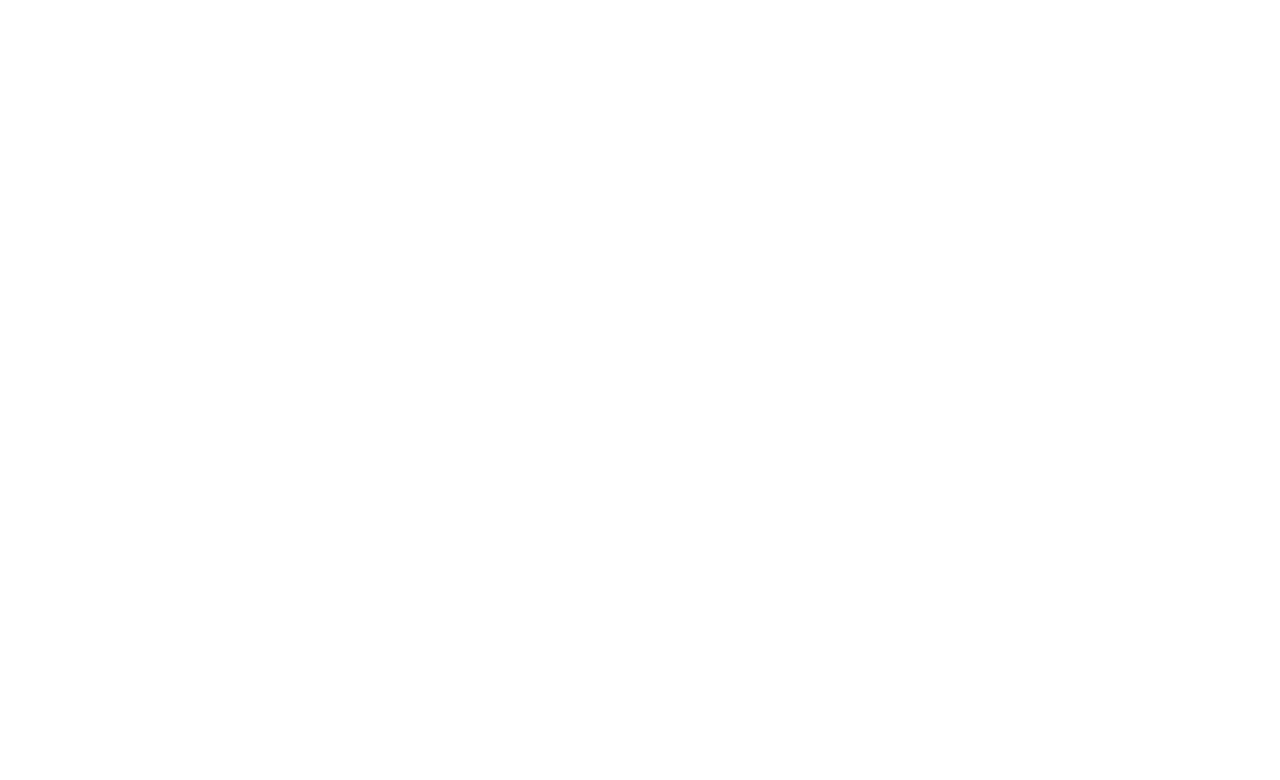
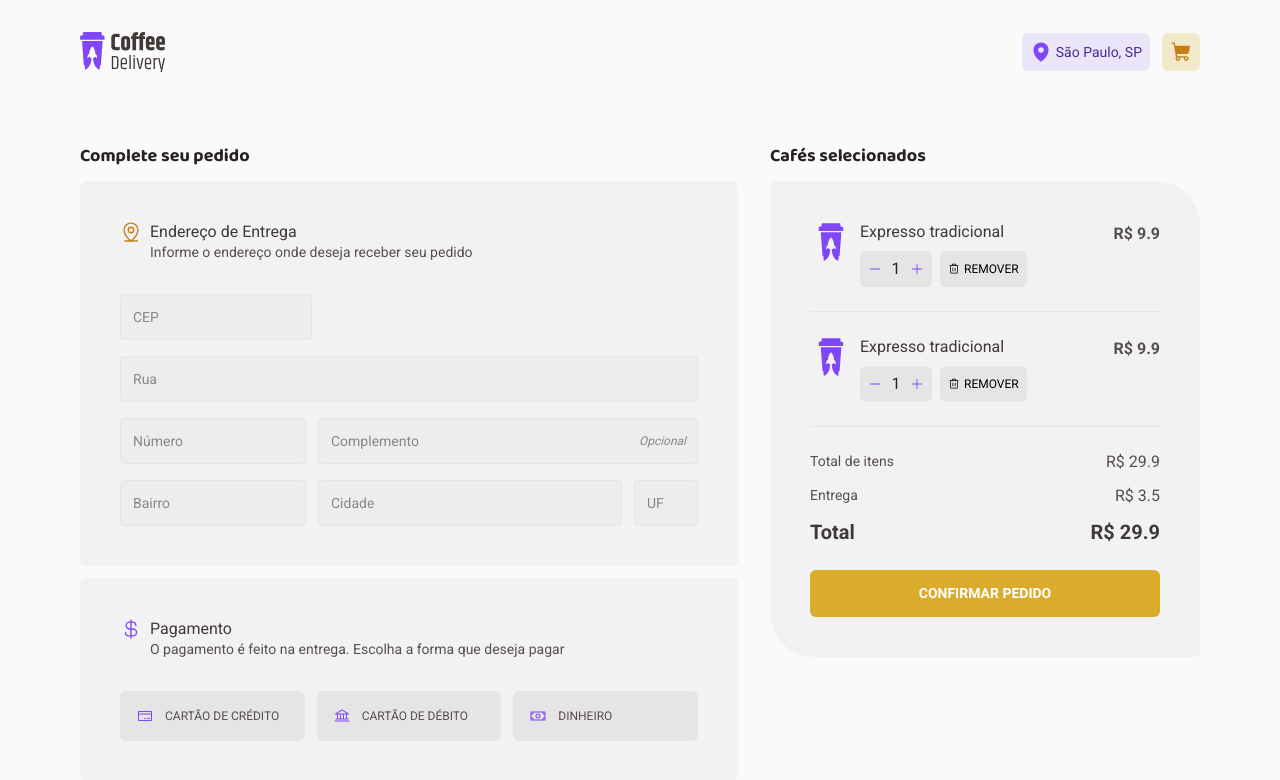
Before and after one commit to carlos-HFC/coffee-delivery, a React (Vite) app: page /checkout in a window 1280 px wide. Before the commit this address had no page. Shown: the top 780 px of the page. Built offline with nearby package versions, Linux system fonts and the light colour scheme.

Commit message:
feat: add checkout page

```diff
--- a/index.html
+++ b/index.html
@@ -17,7 +17,7 @@
 </head>
 
 <body>
-  <div id="root" class="bg-base-background"></div>
+  <div id="root" class="bg-base-background min-h-dvh"></div>
   <script type="module" src="/src/main.tsx"></script>
 </body>
 
--- a/src/components/button.tsx
+++ b/src/components/button.tsx
@@ -19,7 +19,7 @@
       break
     case "primary":
     default:
-      variant = "bg-yellow hover:bg-yellow-dark text-white font-bold text-sm font-roboto p-3 min-w-32"
+      variant = "bg-yellow hover:bg-yellow-dark text-white font-bold text-sm leading-relaxed font-roboto p-3 min-w-32"
       break
   }
 
--- a/src/components/input.tsx
+++ b/src/components/input.tsx
@@ -8,10 +8,10 @@
 
 export function Input(props: Readonly<InputProps>) {
   return (
-    <div className="relative flex items-center">
+    <div className={cn("relative flex items-center", props.className)}>
       <input
         {...props}
-        className="p-3 outline-0 rounded bg-base-input border border-base-button focus:border-yellow-dark placeholder:text-base-label text-base-text font-roboto text-sm flex-1 peer"
+        className="p-3 outline-0 rounded w-full bg-base-input border border-base-button focus:border-yellow-dark placeholder:text-base-label text-base-text font-roboto text-sm flex-1 peer"
         placeholder={props.label}
       />
       <p
--- a/src/components/select.tsx
+++ b/src/components/select.tsx
@@ -39,7 +39,7 @@
   }
 
   return (
-    <label className="rounded-md border border-transparent has-[:checked]:border-purple p-4 flex items-center justify-center bg-base-button hover:bg-base-hover has-[:checked]:bg-purple-light cursor-pointer relative group">
+    <label className="rounded-md border border-transparent has-[:checked]:border-purple p-4 flex items-center bg-base-button hover:bg-base-hover has-[:checked]:bg-purple-light cursor-pointer relative group">
       <input
         name={props.name}
         type="radio"
--- /dev/null
+++ b/src/pages/checkout.tsx
@@ -0,0 +1,190 @@
+import { CurrencyDollar, MapPinLine, Trash } from "@phosphor-icons/react"
+
+import { Button } from "../components/button"
+import { Input } from "../components/input"
+import { InputNumber } from "../components/input-number"
+import { Select } from "../components/select"
+
+export function Checkout() {
+  return (
+    <main>
+      <div className="max-w-6xl mx-auto px-4 py-10 md:pb-40">
+        <div className="flex flex-col lg:flex-row-reverse gap-8">
+          <div className="space-y-3">
+            <h3 className="text-base-title text-lg leading-snug font-bold font-baloo">Cafés selecionados</h3>
+
+            <div className="p-5 sm:p-10 rounded-tl-md rounded-br-md rounded-tr-[44px] rounded-bl-[44px] bg-base-card flex flex-col gap-6">
+              <div className="flex items-start gap-2 flex-wrap sm:flex-nowrap justify-between sm:justify-start pb-6 border-b border-base-button lg:min-w-[350px]">
+                <div className="w-1/3 sm:w-auto">
+                  <img
+                    src="/favicon.svg"
+                    alt=""
+                  />
+                </div>
+
+                <div className="flex flex-col gap-2 order-last sm:order-none w-full sm:w-auto sm:flex-1">
+                  <span className="w-full leading-snug font-roboto text-base-subtitle">Expresso tradicional</span>
+
+                  <div className="flex gap-2 *:w-full sm:*:w-auto">
+                    <InputNumber />
+                    <Button variant="secondary">
+                      <Trash />
+                      Remover
+                    </Button>
+                  </div>
+                </div>
+
+                <div className="w-1/3 sm:w-auto text-right">
+                  <span className="text-base-text font-roboto font-bold leading-snug">R$ 9.9</span>
+                </div>
+              </div>
+
+              <div className="flex items-start gap-2 flex-wrap sm:flex-nowrap justify-between sm:justify-start pb-6 border-b border-base-button lg:min-w-[350px]">
+                <div className="w-1/3 sm:w-auto">
+                  <img
+                    src="/favicon.svg"
+                    alt=""
+                  />
+                </div>
+
+                <div className="flex flex-col gap-2 order-last sm:order-none w-full sm:w-auto sm:flex-1">
+                  <span className="w-full leading-snug font-roboto text-base-subtitle">Expresso tradicional</span>
+
+                  <div className="flex gap-2 *:w-full sm:*:w-auto">
+                    <InputNumber />
+                    <Button variant="secondary">
+                      <Trash />
+                      Remover
+                    </Button>
+                  </div>
+                </div>
+
+                <div className="w-1/3 sm:w-auto text-right">
+                  <span className="text-base-text font-roboto font-bold leading-snug">R$ 9.9</span>
+                </div>
+              </div>
+
+              <div className="flex flex-col gap-3">
+                <div className="flex justify-between items-center">
+                  <span className="text-base-text font-roboto text-sm leading-snug">Total de itens</span>
+                  <span className="text-base-text font-roboto leading-snug">R$ 29.9</span>
+                </div>
+                <div className="flex justify-between items-center">
+                  <span className="text-base-text font-roboto text-sm leading-snug">Entrega</span>
+                  <span className="text-base-text font-roboto leading-snug">R$ 3.5</span>
+                </div>
+                <div className="flex justify-between items-center">
+                  <span className="text-base-subtitle font-roboto font-bold text-xl leading-snug">Total</span>
+                  <span className="text-base-subtitle font-roboto font-bold text-xl leading-snug">R$ 29.9</span>
+                </div>
+              </div>
+
+              <footer className="*:w-full">
+                <Button>Confirmar pedido</Button>
+              </footer>
+            </div>
+          </div>
+
+          <div className="flex-1 space-y-3">
+            <h3 className="text-base-title text-lg leading-snug font-bold font-baloo">Complete seu pedido</h3>
+
+            <div className="p-5 sm:p-10 rounded-md bg-base-card flex flex-col gap-8">
+              <div className="flex gap-2">
+                <MapPinLine
+                  size={22}
+                  className="text-yellow-dark"
+                />
+
+                <div>
+                  <h4 className="text-base-subtitle font-roboto leading-snug">Endereço de Entrega</h4>
+                  <p className="text-base-text font-roboto text-sm leading-snug">
+                    Informe o endereço onde deseja receber seu pedido
+                  </p>
+                </div>
+              </div>
+
+              <div className="flex flex-col gap-4">
+                <Input
+                  label="CEP"
+                  required
+                  className="sm:max-w-48"
+                />
+                <Input
+                  label="Rua"
+                  required
+                />
+
+                <div className="flex flex-col sm:flex-row gap-3">
+                  <Input
+                    label="Número"
+                    required
+                    className="sm:max-w-48"
+                  />
+                  <Input
+                    label="Complemento"
+                    className="flex-1"
+                  />
+                </div>
+
+                <div className="flex flex-col sm:flex-row gap-3">
+                  <Input
+                    label="Bairro"
+                    required
+                    className="sm:max-w-48"
+                  />
+                  <Input
+                    label="Cidade"
+                    required
+                    className="flex-1"
+                  />
+                  <Input
+                    label="UF"
+                    required
+                    className="sm:max-w-16"
+                  />
+                </div>
+              </div>
+            </div>
+
+            <div className="p-5 sm:p-10 rounded-md bg-base-card flex flex-col gap-8">
+              <div className="flex gap-2">
+                <CurrencyDollar
+                  size={22}
+                  className="text-purple"
+                />
+
+                <div>
+                  <h4 className="text-base-subtitle font-roboto leading-snug">Pagamento</h4>
+                  <p className="text-base-text font-roboto text-sm leading-snug">
+                    O pagamento é feito na entrega. Escolha a forma que deseja pagar
+                  </p>
+                </div>
+              </div>
+
+              <div className="flex flex-col md:flex-row *:flex-1 gap-3">
+                <Select
+                  name="payment-method"
+                  icon="card"
+                >
+                  Cartão de crédito
+                </Select>
+                <Select
+                  name="payment-method"
+                  icon="bank"
+                >
+                  Cartão de débito
+                </Select>
+                <Select
+                  name="payment-method"
+                  icon="money"
+                >
+                  Dinheiro
+                </Select>
+              </div>
+            </div>
+          </div>
+        </div>
+      </div>
+    </main>
+  )
+}
--- a/src/routes/index.tsx
+++ b/src/routes/index.tsx
@@ -2,6 +2,7 @@
 
 import { DefaultLayout } from "../components/default-layout"
 
+import { Checkout } from "../pages/checkout"
 import { Home } from "../pages/home"
 
 export function Router() {
@@ -15,6 +16,10 @@
           path="/"
           element={<Home />}
         />
+        <Route
+          path="/checkout"
+          element={<Checkout />}
+        />
       </Route>
     </Routes>
   )
```
